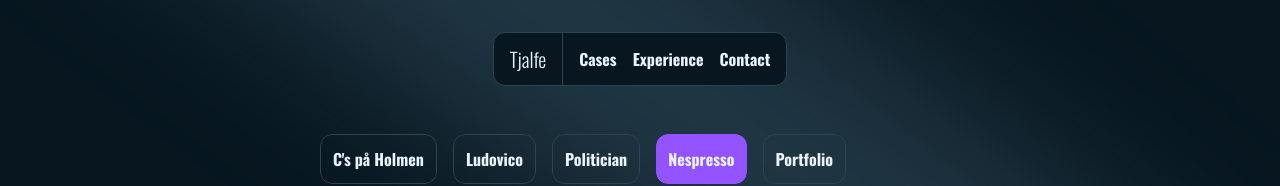
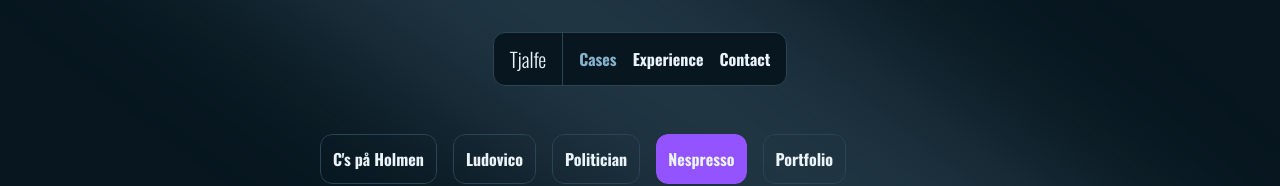
Before and after one commit to t-holmquist/portfolio, a Next.js app: page /cases in a window 1280 px wide. Shown: the top 186 px of the page. Built offline with nearby package versions, Linux system fonts and the light colour scheme.

Commit message:
highlight active navigation item in FloatingNav component

```diff
--- a/components/ui/FloatingNav.tsx
+++ b/components/ui/FloatingNav.tsx
@@ -1,5 +1,8 @@
+'use client'
+
 import { cn } from "@/utils/cn";
 import Link from "next/link";
+import { usePathname } from "next/navigation";
 
 export const FloatingNav = ({
   navItems,
@@ -8,10 +11,11 @@ export const FloatingNav = ({
   navItems: {
     name: string;
     link: string;
-    icon?: JSX.Element;
   }[];
   className?: string;
 }) => {
+
+  const currentPath = usePathname();
 
   return (
     <div
@@ -27,13 +31,12 @@ export const FloatingNav = ({
       </Link>
       <div className="flex items-center justify-center px-4 gap-4">
         {navItems.map((navItem: any, idx: number) => (
-        <Link
-          key={`link=${idx}`}
-          href={navItem.link}
-        >
-          <span className="block sm:hidden">{navItem.icon}</span>
-          <span className="text-brandTextWhite font-bold font-oswald hover:text-brandSecondary">{navItem.name}</span>
-        </Link>
+          <Link
+            key={`link=${idx}`}
+            href={navItem.link}
+          >
+            <span className={`font-bold font-oswald hover:text-brandSecondary ${navItem.link == currentPath ? "text-brandSecondary" : "text-brandTextWhite"}`}>{navItem.name}</span>
+          </Link>
         ))}
       </div>
     </div>
```
